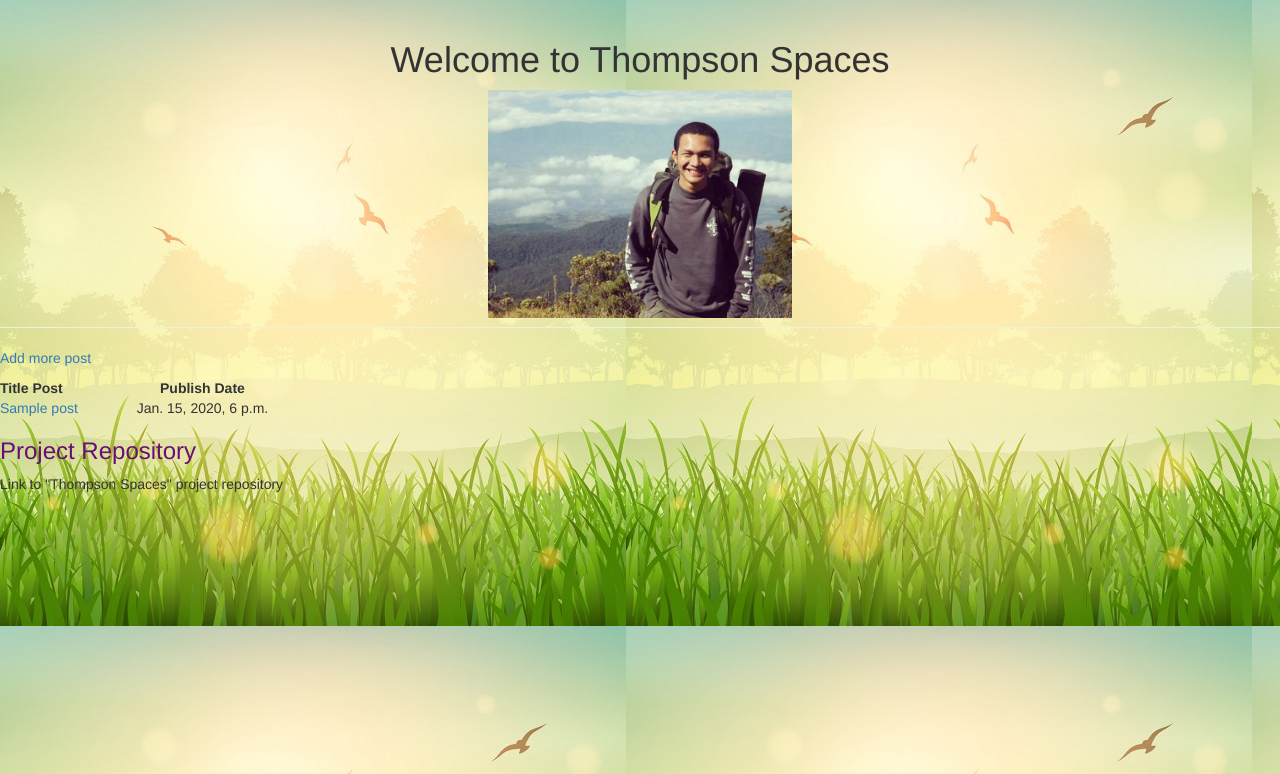
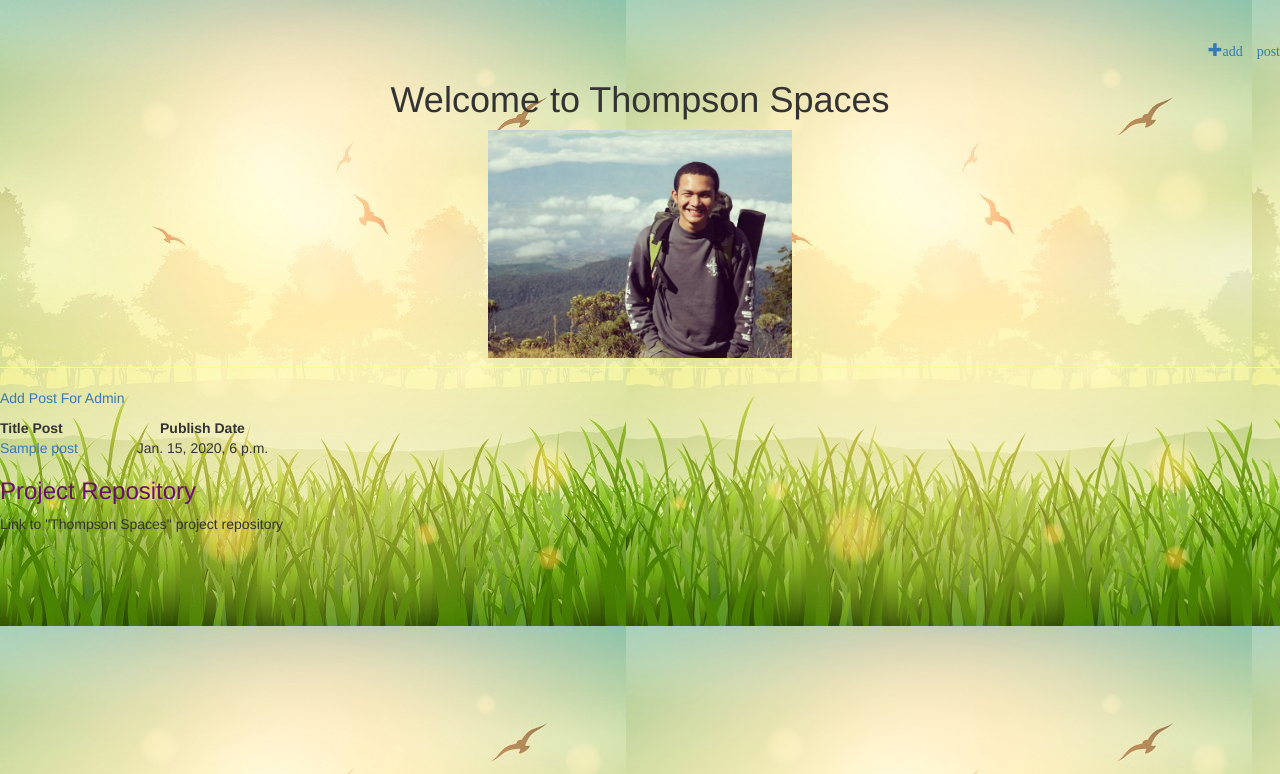
Before and after one commit to ThompsNgl/my-first-blog2, a Django app: page / in a window 1280 px wide. Shown: the top 774 px of the page. Run offline with Django 3.2, Linux system fonts and the light colour scheme; tables that the repository leaves empty hold one stand-in row (values such as "Sample post"); some libraries are stand-ins or nearby versions.

Commit message:
Adding form for add post and change design

```diff
--- a/blog/templates/blog/base.html
+++ b/blog/templates/blog/base.html
@@ -6,19 +6,20 @@
         <title>Thompson Spaces</title>
         <link rel="stylesheet" href="//maxcdn.bootstrapcdn.com/bootstrap/3.2.0/css/bootstrap.min.css">
         <link rel="stylesheet" href="//maxcdn.bootstrapcdn.com/bootstrap/3.2.0/css/bootstrap-theme.min.css">
+        <link href='//fonts.googleapis.com/css?family=Lobster&subset=latin,latin-ext' rel='stylesheet' type='text/css'>
         <link rel="stylesheet" href="{% static 'css/blog.css' %}">
     </head>
     <body background="/static/imagesku/nature-background-of-a-grassy-landscape.jpg">
         <div align="center" class="page-header">
+            <div align="right">
+                <a href="{% url 'post_new' %}" class="top-menu"><span class="glyphicon glyphicon-plus">add post</span></a>
+            </div>
             <div>
                 <h1>Welcome to Thompson Spaces</h1>
             </div>
             <div>
                 <img src="/static/imagesku/thompson.JPG" alt="Thompson Picture" style="width:304px;height:228px;">
             </div>
-        </div>
-        <div class="post">
-            <p><a href="admin/">Add more post</a></p>
         </div>
 
          <div class="post">
--- a/blog/templates/blog/post_list.html
+++ b/blog/templates/blog/post_list.html
@@ -12,7 +12,9 @@
         </div>
     </div>
     {% endfor %} -->
-
+    <div class="post">
+        <p><a href="admin/">Add Post For Admin</a></p>
+    </div>
     <div class="post">
         <table style="width:35%">
             <tr>
--- a/blog/urls.py
+++ b/blog/urls.py
@@ -4,4 +4,5 @@ from . import views
 urlpatterns = [
     url(r'^$', views.post_list, name='post_list'),
     url(r'^post/(?P<pk>\d)/$', views.post_detail, name='post_detail'),
+    url(r'^post/new/$', views.post_new, name='post_new'),
 ]
--- a/blog/views.py
+++ b/blog/views.py
@@ -1,6 +1,8 @@
-from django.shortcuts import render, get_object_or_404
+from django.shortcuts import render, get_object_or_404, redirect
 from .models import Post
+from .form import PostForm
 from django.utils import timezone
+
 # Create your views here.
 
 def post_list(request):
@@ -10,3 +12,16 @@ def post_list(request):
 def post_detail(request, pk):
     post = get_object_or_404(Post, pk=pk)
     return render(request, 'blog/post_detail.html', {'post': post})
+
+def post_new(request):
+    if request.method == "POST":
+        form = PostForm(request.POST)
+        if form.is_valid():
+            post = form.save(commit=False)
+            post.author = request.user
+            post.published_date = timezone.now()
+            post.save()
+            return redirect('post_detail', pk=post.pk)
+    else:
+        form = PostForm()
+    return  render(request, 'blog/post_edit.html', {'form': form})
```
Also changed, not shown: blog/form.py (added, +8 -0 lines), blog/templates/blog/post_edit.html (added, +9 -0 lines).
